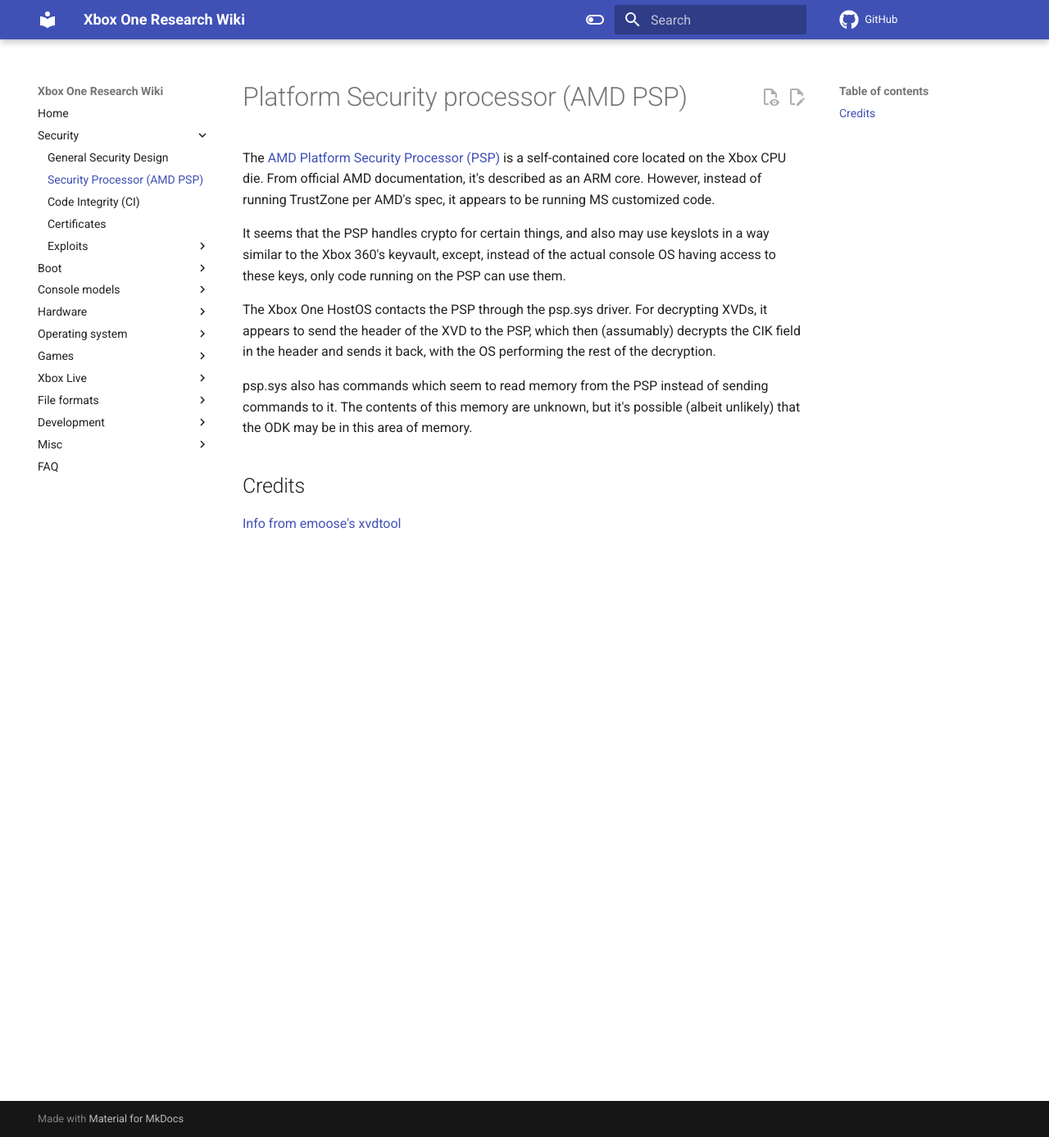
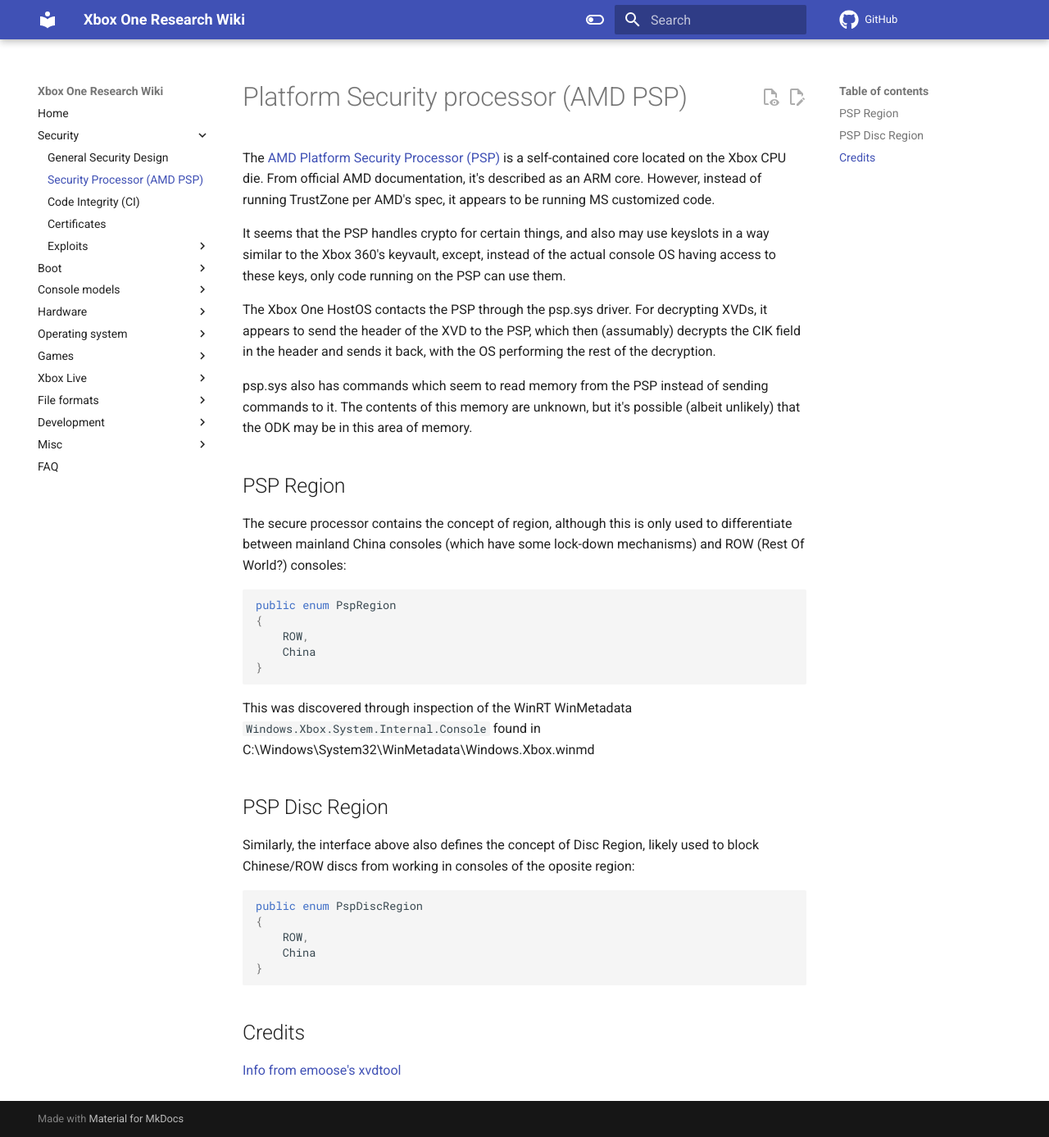
Before and after one commit to xboxoneresearch/wiki, an MkDocs documentation site: the page built from docs/security/security-processor.md, in a window 1280 px wide and 1387 px high. Shown: the whole window at 82% size. Built offline with MkDocs 1.6.1 and Material for MkDocs 9.7.7, drawn with Linux system fonts in a browser that asks for light colours; comment, search, counter and statistics services are not loaded.

Commit message:
Update security-processor with region information

````diff
--- a/docs/security/security-processor.md
+++ b/docs/security/security-processor.md
@@ -10,5 +10,31 @@
 
 psp.sys also has commands which seem to read memory from the PSP instead of sending commands to it. The contents of this memory are unknown, but it's possible (albeit unlikely) that the ODK may be in this area of memory.
 
+## PSP Region
+
+The secure processor contains the concept of region, although this is only used to differentiate between mainland China consoles (which have some lock-down mechanisms) and ROW (Rest Of World?) consoles:
+
+```c#
+public enum PspRegion
+{
+	ROW,
+	China
+}
+```
+
+This was discovered through inspection of the WinRT WinMetadata `Windows.Xbox.System.Internal.Console` found in C:\Windows\System32\WinMetadata\Windows.Xbox.winmd
+
+## PSP Disc Region
+
+Similarly, the interface above also defines the concept of Disc Region, likely used to block Chinese/ROW discs from working in consoles of the oposite region:
+
+```c#
+public enum PspDiscRegion
+{
+	ROW,
+	China
+}
+```
+
 ## Credits
 [Info from emoose's xvdtool](https://github.com/emoose/xvdtool/blob/master/xvd_info.md)
````
